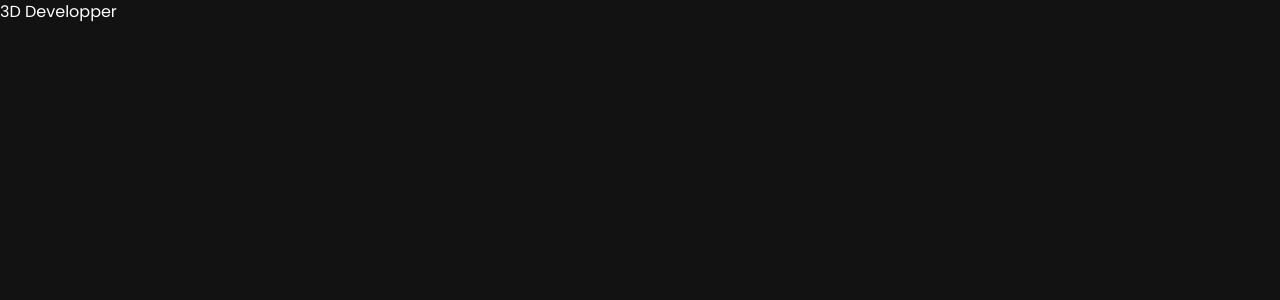
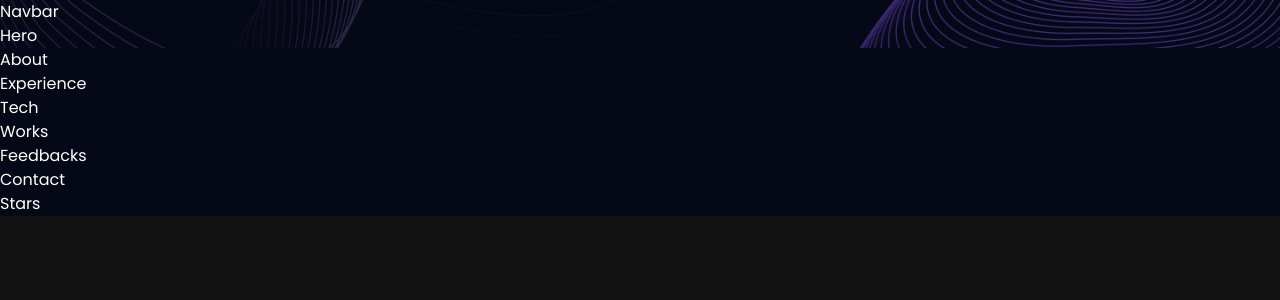
Before and after one commit to gigihpaga/3d-developer-portofolio, a React (Vite) app: page / in a window 1280 px wide. Shown: the top 300 px of the page. Built offline with nearby package versions, Linux system fonts and the light colour scheme.

Commit message:
first create component App 🖐️

```diff
--- a/src/App.jsx
+++ b/src/App.jsx
@@ -1,5 +1,39 @@
+import { BrowserRouter } from 'react-router-dom';
+
+import {
+    About,
+    Contact,
+    Experience,
+    Feedbacks,
+    Hero,
+    Navbar,
+    StarsCanvas,
+    Tech,
+    Works,
+} from './components';
 const App = () => {
-    return <div className="App">3D Developper</div>;
+    return (
+        <BrowserRouter>
+            <div id="app-wrapper" className="relative z-0 bg-primary">
+                <div
+                    id="navbar-wrapper"
+                    className="bg-hero-pattern bg-cover bg-no-repeat bg-center"
+                >
+                    <Navbar />
+                    <Hero />
+                </div>
+                <About />
+                <Experience />
+                <Tech />
+                <Works />
+                <Feedbacks />
+                <div id="contact-wrapper" className="relative z-0">
+                    <Contact />
+                    <StarsCanvas />
+                </div>
+            </div>
+        </BrowserRouter>
+    );
 };
 
 export default App;
```
